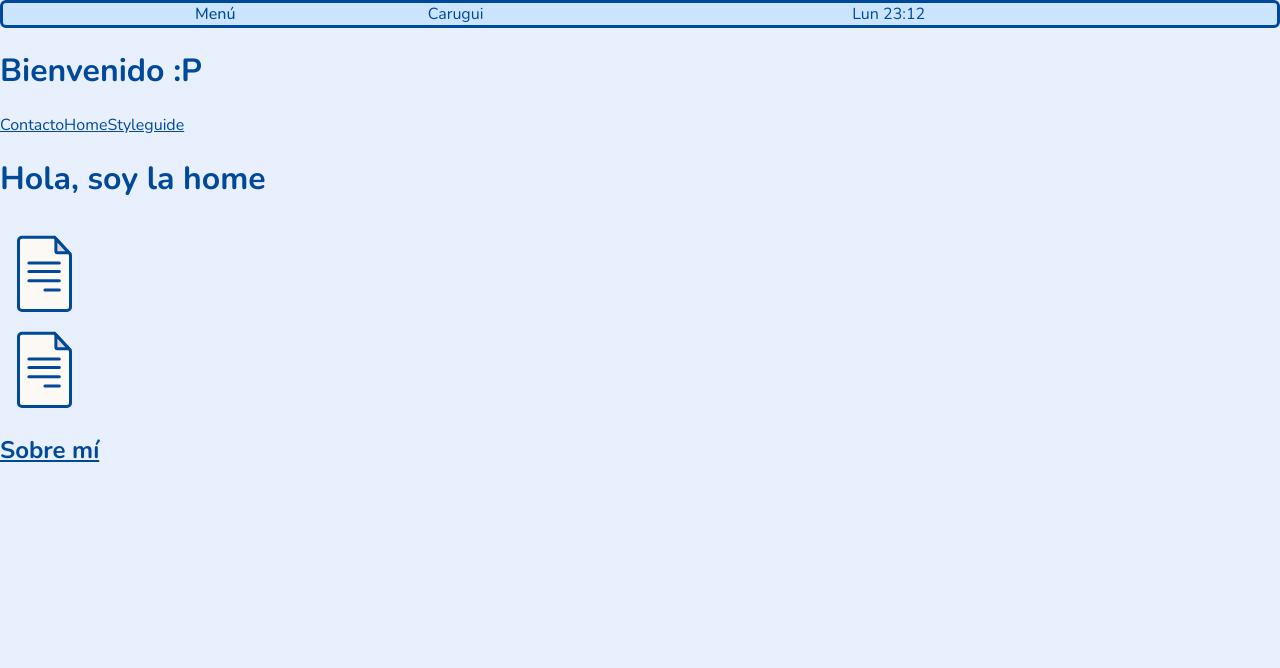
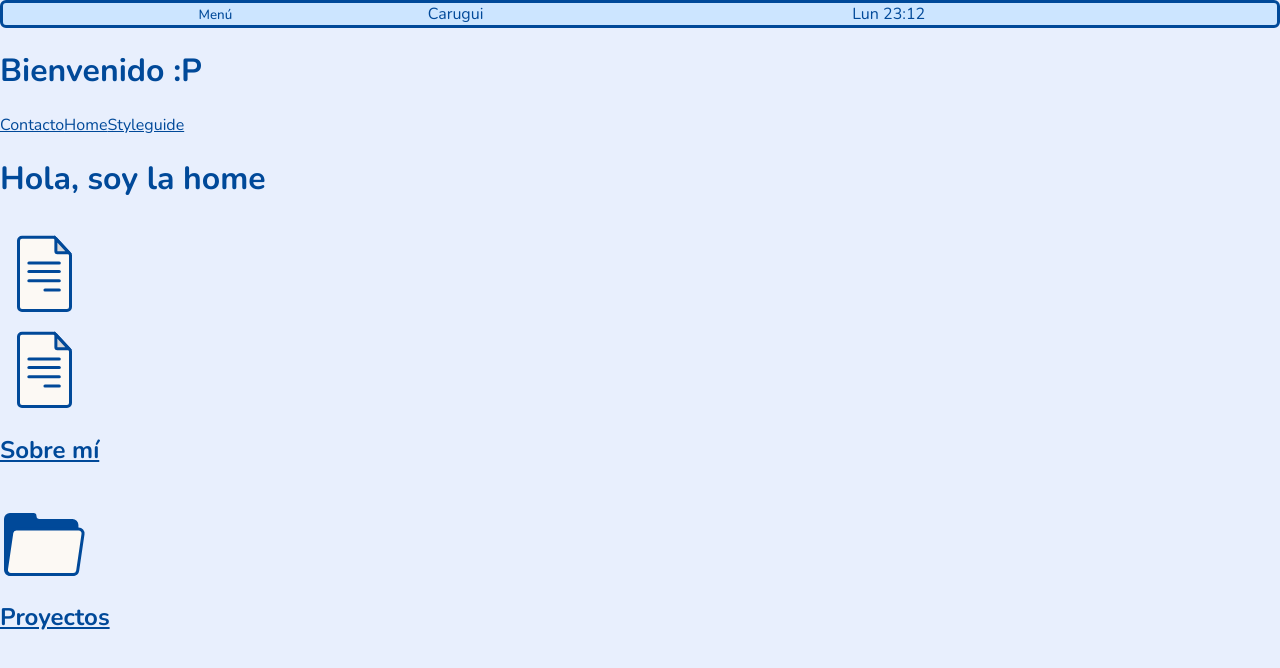
Before and after one commit to carugui/project-gamma, a React (Vite) app: page / in a window 1280 px wide. Shown: the top 668 px of the page. Built offline with nearby package versions, Linux system fonts and the light colour scheme.

Commit message:
añadido desktop items y variables

```diff
--- a/src/App.jsx
+++ b/src/App.jsx
@@ -6,6 +6,7 @@ import viteLogo from '/vite.svg'
 import Topbar from  './components/topbar/Topbar'
 import IconFile from './components/svg/IconFile'
 import FileDesktop from './components/desktopItems/FileDesktop'
+import FolderDesktop from './components/desktopItems/FolderDesktop'
 
 
 import './scss/global.scss'
@@ -39,6 +40,7 @@ function App() {
 
         <section>
           <FileDesktop text="Sobre mí"/>
+          <FolderDesktop text="Proyectos"/>
         </section>
 
       </main>
--- a/src/scss/_variables.scss
+++ b/src/scss/_variables.scss
@@ -44,9 +44,15 @@ $font-headers: $font-primary;
 
 // 3 tamaños con sus media queries. El tamaño normal, uno más pequeño (textos legales por ejemplo), y uno más grandes
 $size-vars: (
-    "small":    0.75rem, // 12px
-    "default":     1rem,  // 16px
-    "big":       1.5rem   // 24px
+    "xx-small"  :    .5,  // 11px
+    "x-small"    :    .75,  // 12px
+    "small"   :    .875, // 14px
+    "medium"   :    1,    // 16px
+    "big" :    1.25, // 20px
+    "x-big"      :    1.5,  // 24px
+    "xx-big"    :    2,  // 32px
+    "xxx-big"   :    2.5,  // 40px
+    "huge"     :    6  // 96px
 );
 
 // SUPER UTIL PARA POSICIONES DE Z-INDEX
```
Also changed, not shown: src/components/desktopItems/DesktopItems.scss (added).
